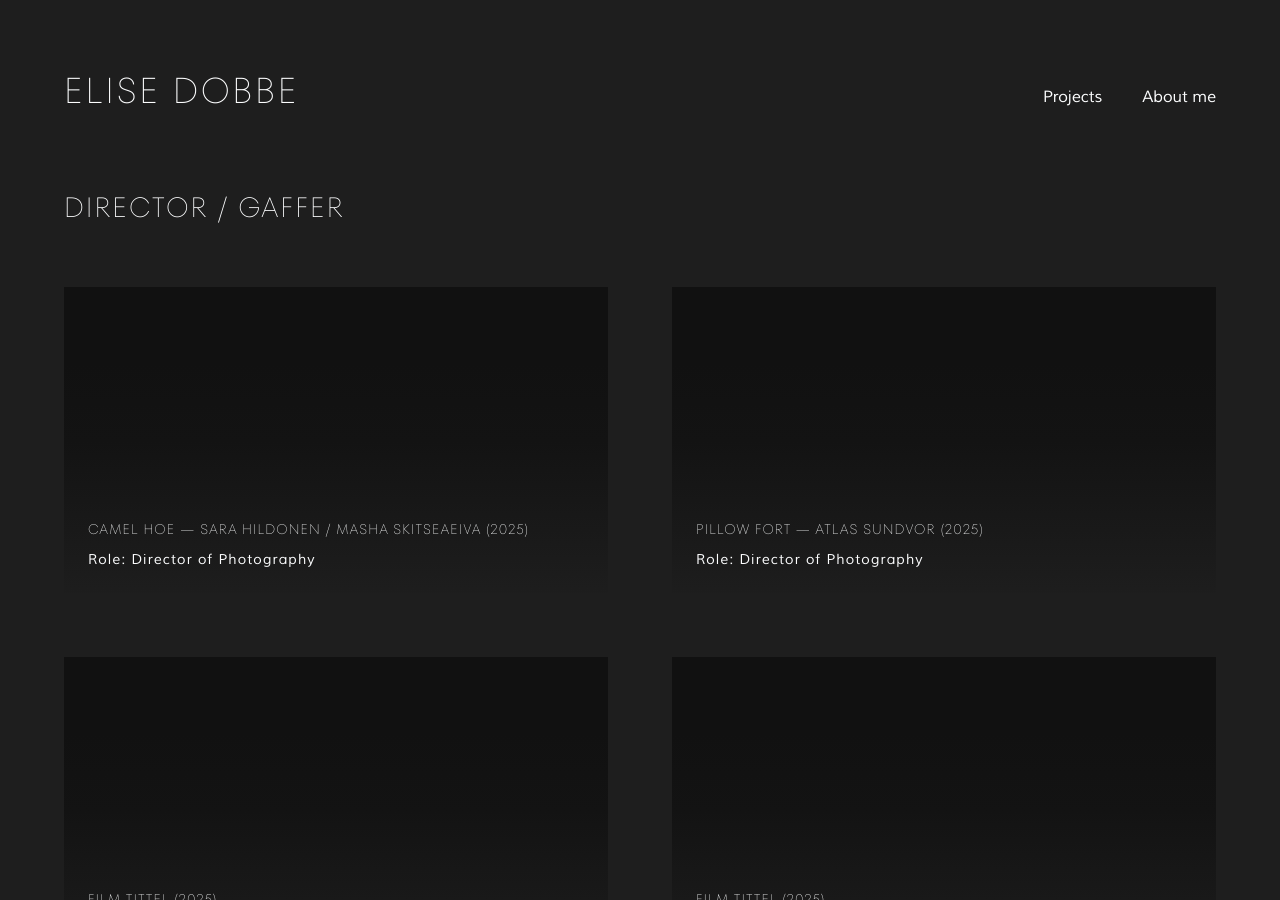
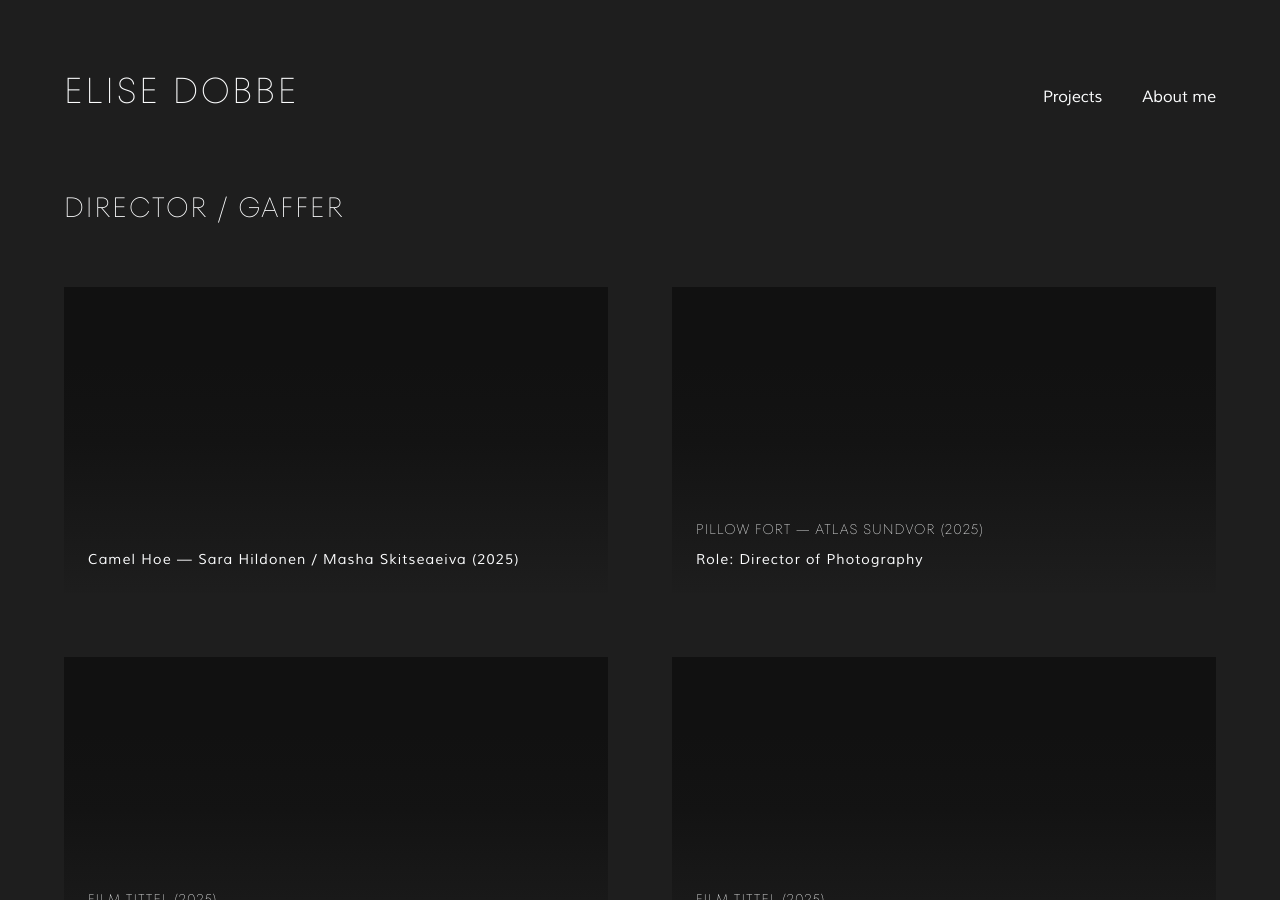
Before and after one commit to elisedobbe/portfolio, an MkDocs documentation site: the page built from docs/projects.md, in a window 1280 px wide and 900 px high. Built offline with MkDocs 1.6.1 and Material for MkDocs 9.7.7, drawn with Linux system fonts in a browser that asks for light colours.

Commit message:
Update projects.md

```diff
--- a/docs/projects.md
+++ b/docs/projects.md
@@ -15,8 +15,7 @@
       <svg viewBox="0 0 24 24"><polygon points="5,3 19,12 5,21"/></svg>
     </div>
     <div class="project-card__info">
-      <p class="project-card__title">Camel Hoe — Sara Hildonen / Masha Skitseaeiva (2025)</p>
-      <p class="project-card__meta">Role: Director of Photography</p>
+      <p class="project-card__meta">Camel Hoe — Sara Hildonen / Masha Skitseaeiva (2025)</p>
     </div>
   </a>
 
```
